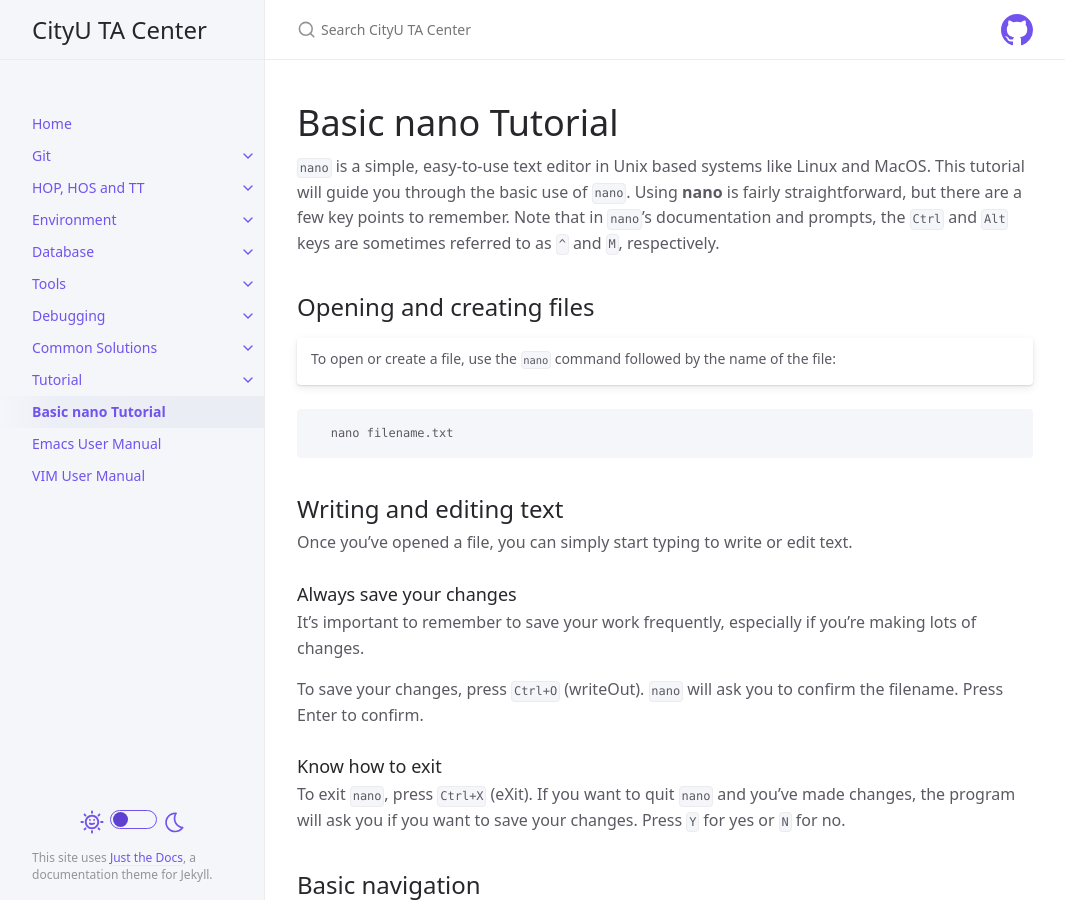
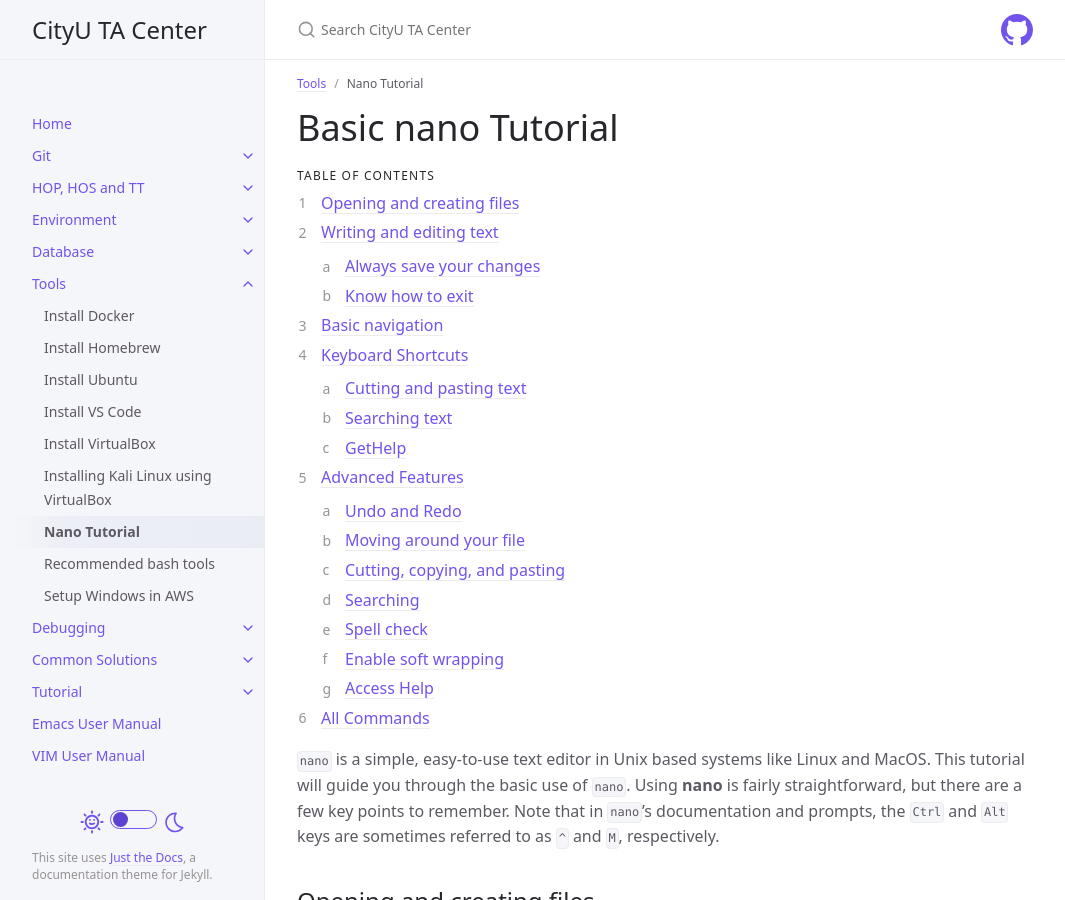
Before and after one commit to thomasthaddeus/cityuseattle.github.io, a Jekyll site: the page built from docs/tools/nano_Basics.md, in a window 1280 px wide and 900 px high. Shown: the whole window, without its empty margins (107-1172 px from the left). Built offline with Jekyll 4.4.1, drawn with Linux system fonts in a browser that asks for light colours; our own code applies the rules of GitHub Pages for plain Markdown files.

Commit message:
Update nano_Basics.md

```diff
--- a/docs/tools/nano_Basics.md
+++ b/docs/tools/nano_Basics.md
@@ -1,4 +1,18 @@
+---
+layout: default
+title: Nano Tutorial
+parent: Tools
+---
+
 # Basic **nano** Tutorial
+{: .no_toc }
+
+## Table of contents
+{: .no_toc .text-delta }
+
+ 1. TOC
+{:toc}
+
 
 **`nano`** is a simple, easy-to-use text editor in Unix based systems like Linux and MacOS. This tutorial will guide you through the basic use of **`nano`**. Using **nano** is fairly straightforward, but there are a few key points to remember. Note that in **`nano`**'s documentation and prompts, the `Ctrl` and `Alt` keys are sometimes referred to as `^` and `M`, respectively.
 
```
